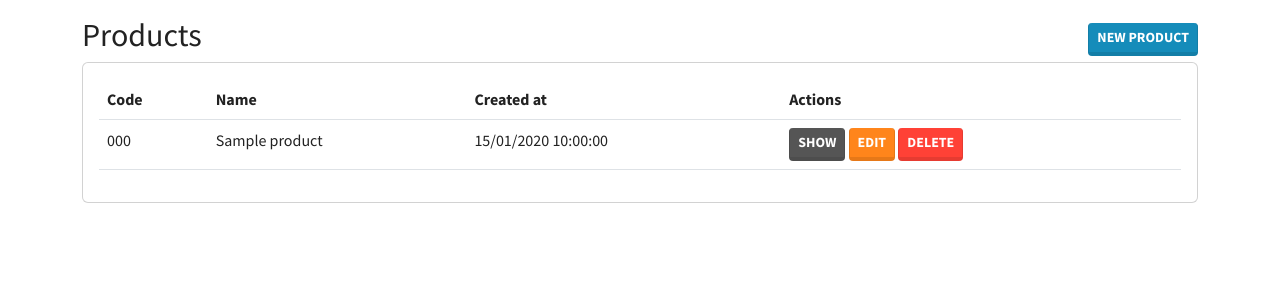
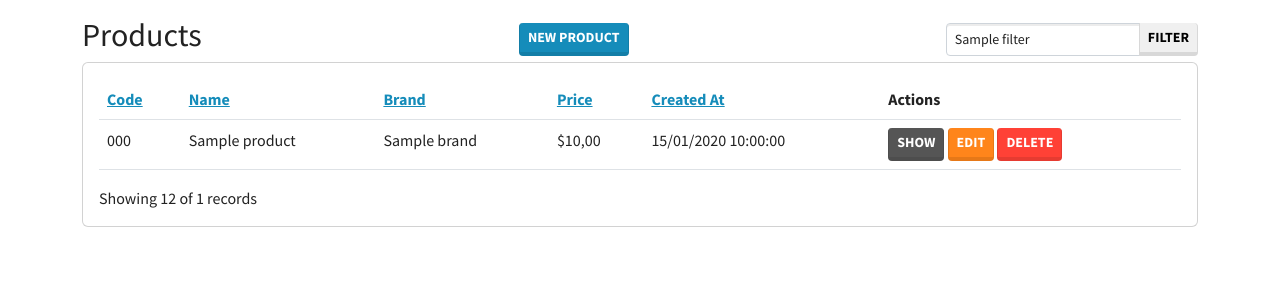
Before and after one commit to MemooGuevara/symfony-crud, a Symfony app: template templates/product/index.html.twig in a window 1280 px wide. Shown: the part 60-360 px from the top of the page. Run offline with Twig, Linux system fonts and the light colour scheme; the template is opened without the code that fills it: most values are stand-ins (such as "Sample title", 1, 10 or a date in 2020); some libraries are stand-ins or nearby versions.

Commit message:
feat: add pagination, sort and filter in Product

```diff
--- a/templates/product/index.html.twig
+++ b/templates/product/index.html.twig
@@ -8,16 +8,35 @@
             <div class="d-flex justify-content-between align-items-center">
                 <h2>Products</h2>
                 <a href="{{ path('products_new') }}" class="btn btn-sm btn-primary">New Product</a>
+                <form method="get">
+                    <div class="form-group">
+                        <div class="input-group">
+                            <input type="text" name="filter" class="form-control form-control-sm" placeholder="Filter by Code, Name, Brand" value="{{ filter }}" autocomplete="off" />
+                            <button class="btn btn-secondary btn-sm" type="submit">Filter</button>
+                        </div>
+                    </div>
+                </form>
             </div>
             <div class="card mb-0">
                 <div class="card-body">
-                    {% if products %}
+                    {% if products.items|length > 0 %}
                         <table id="table" class="table table-hover">
                             <thead>
                                 <tr>
-                                    <th scope="col">Code</th>
-                                    <th scope="col">Name</th>
-                                    <th scope="col">Created at</th>
+                                    <th>{{ knp_pagination_sortable(products, 'Code', 'p.code') }}</th>
+                                    <th{% if products.isSorted('p.name') %} class="sorted"{% endif %}>
+                                        {{ knp_pagination_sortable(products, 'Name', 'p.name') }}
+                                    </th>
+
+                                    <th{% if products.isSorted('p.brand') %} class="sorted"{% endif %}>
+                                        {{ knp_pagination_sortable(products, 'Brand', 'p.brand') }}
+                                    </th>
+                                    <th{% if products.isSorted('p.price') %} class="sorted"{% endif %}>
+                                        {{ knp_pagination_sortable(products, 'Price', 'p.price') }}
+                                    </th>
+                                    <th{% if products.isSorted('p.createdAt') %} class="sorted"{% endif %}>
+                                        {{ knp_pagination_sortable(products, 'Created At', 'p.createdAt') }}
+                                    </th>
                                     <th scope="col">Actions</th>
                                 </tr>
                             </thead>
@@ -26,7 +45,9 @@
                                     <tr>
                                         <td>{{ product.code }}</td>
                                         <td>{{ product.name }}</td>
-                                        <td>{{ product.updatedAt|date('d/m/Y H:i:s') }}</td>
+                                        <td>{{ product.brand }}</td>
+                                        <td>${{ product.price|number_format(2, ',', '.') }}</td>
+                                        <td>{{ product.createdAt|date('d/m/Y H:i:s') }}</td>
                                         <td>
                                             <a href="{{ path('products_show', {id:product.id}) }}" class="btn btn-sm btn-dark">Show</a>
                                             <a href="{{ path('products_edit', {id:product.id}) }}" class="btn btn-sm btn-warning">Edit</a>
@@ -36,6 +57,14 @@
                                 {% endfor %}
                             </tbody>
                         </table>
+                        <div class="d-flex justify-content-between align-items-center">
+                            <div class="">
+                                Showing {{ products.items|length }} of {{ products.getTotalItemCount }} records
+                            </div>
+                            <div class="navigation ">
+                                {{ knp_pagination_render(products) }}
+                            </div>
+                        </div>
                     {% else %}
                         <p>No products to display</p>
                     {% endif %}
--- a/templates/product/show.html.twig
+++ b/templates/product/show.html.twig
@@ -12,6 +12,9 @@
             <div class="card mb-0">
                 <div class="card-body">
                     <p>Category: {{ product.category.name }}</p>
+                    <p>Brand: {{ product.brand }}</p>
+                    <p>Price: $ {{ product.price|number_format(2, ',', '.') }}</p>
+                    <p>Description: {{ product.description }}</p>
                     <p>Created at: {{ product.createdAt|date('d/m/Y H:i:s') }}</p>
                     <p>Updated at: {{ product.updatedAt|date('d/m/Y H:i:s') }}</p>
                 </div>
```
Also changed, not shown: src/Controller/ProductController.php (+13 -5 lines), src/Repository/ProductRepository.php (+11 -0 lines).
